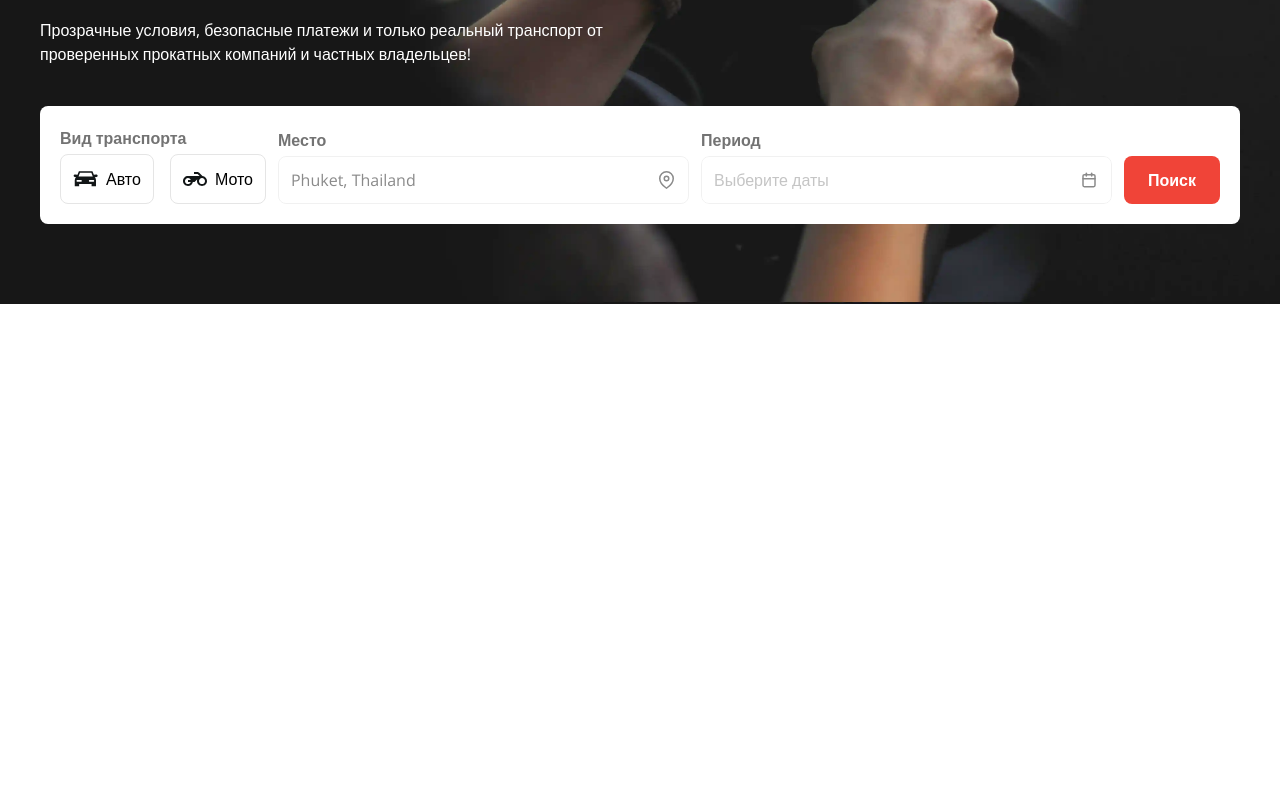
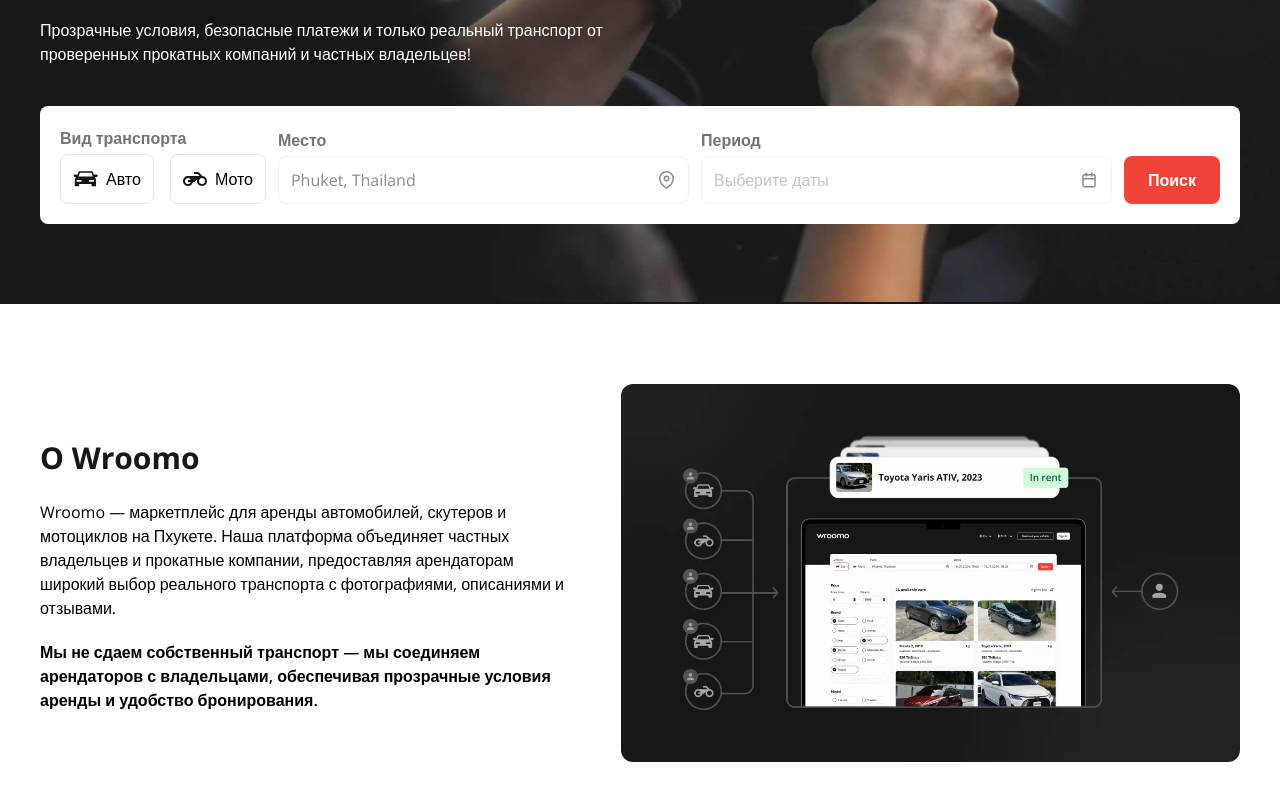
Before and after one commit to 1zzat1lla-Fayzullayev/wroomo, a React (Vite) app: page / in a window 1280 px wide. Shown: the part 298-1098 px from the top of the page. Before the commit the page ends 800 px from the top, so only its background shows below. Built offline with nearby package versions, Linux system fonts and the light colour scheme.

Commit message:
end about

```diff
--- a/src/App.jsx
+++ b/src/App.jsx
@@ -1,12 +1,14 @@
 import React from "react";
 import Navbar from "./components/navbar";
 import Hero from "./components/hero";
+import AboutWrome from "./components/aboutWrome";
 
 function App() {
   return (
     <>
       <Navbar />
       <Hero />
+      <AboutWrome />
     </>
   );
 }
--- /dev/null
+++ b/src/components/aboutWrome.jsx
@@ -0,0 +1,32 @@
+import React from "react";
+import Wrapper from "../layout/wrapper";
+
+function AboutWrome() {
+  return (
+    <>
+      <Wrapper>
+        <div className="flex items-center py-[80px] gap-[40px] flex-col lg:flex-row">
+          <div className="flex flex-col gap-[20px]">
+            <h2 className="text-[#171717] text-[30px] font-bold">O Wroomo</h2>
+            <p className="text-[16px]">
+              Wroomo — маркетплейс для аренды автомобилей, скутеров и мотоциклов
+              на Пхукете. Наша платформа объединяет частных владельцев и
+              прокатные компании, предоставляя арендаторам широкий выбор
+              реального транспорта с фотографиями, описаниями и отзывами.{" "}
+            </p>
+            <p className="font-semibold">
+              Мы не сдаем собственный транспорт — мы соединяем арендаторов с
+              владельцами, обеспечивая прозрачные условия аренды и удобство
+              бронирования.
+            </p>
+          </div>
+          <div>
+            <img src="/aboutWroomo.webp" className="rounded-[12px]" />
+          </div>
+        </div>
+      </Wrapper>
+    </>
+  );
+}
+
+export default AboutWrome;
--- a/src/layout/wrapper.jsx
+++ b/src/layout/wrapper.jsx
@@ -1,7 +1,7 @@
 import React from "react";
 
 function Wrapper({ children }) {
-  return <div className="max-w-[1200px] mx-auto">{children}</div>;
+  return <div className="max-w-[1200px] mx-auto px-[20px] xl:px-0">{children}</div>;
 }
 
 export default Wrapper;
```
Also changed, not shown: public/aboutWroomo.webp (added).
